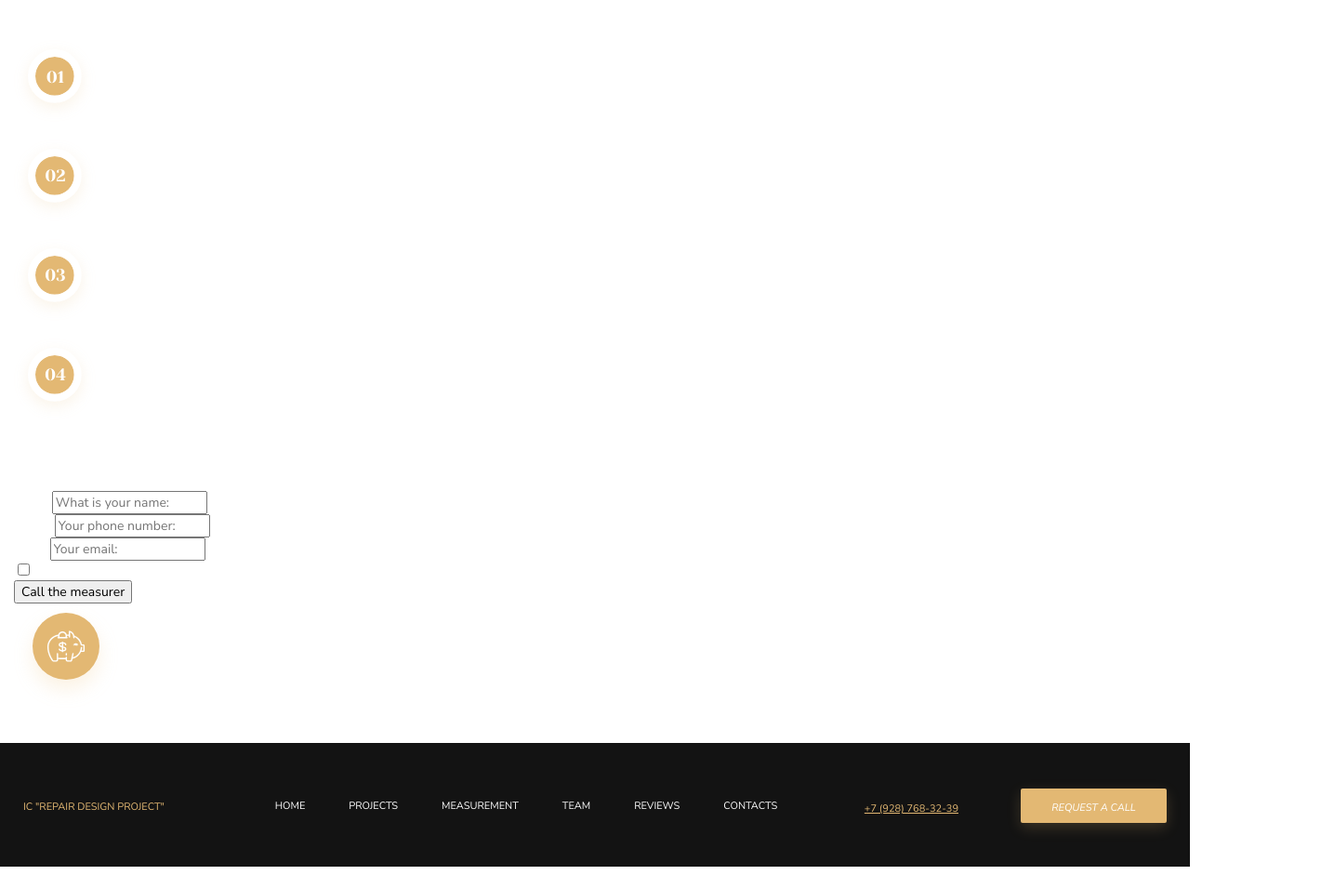
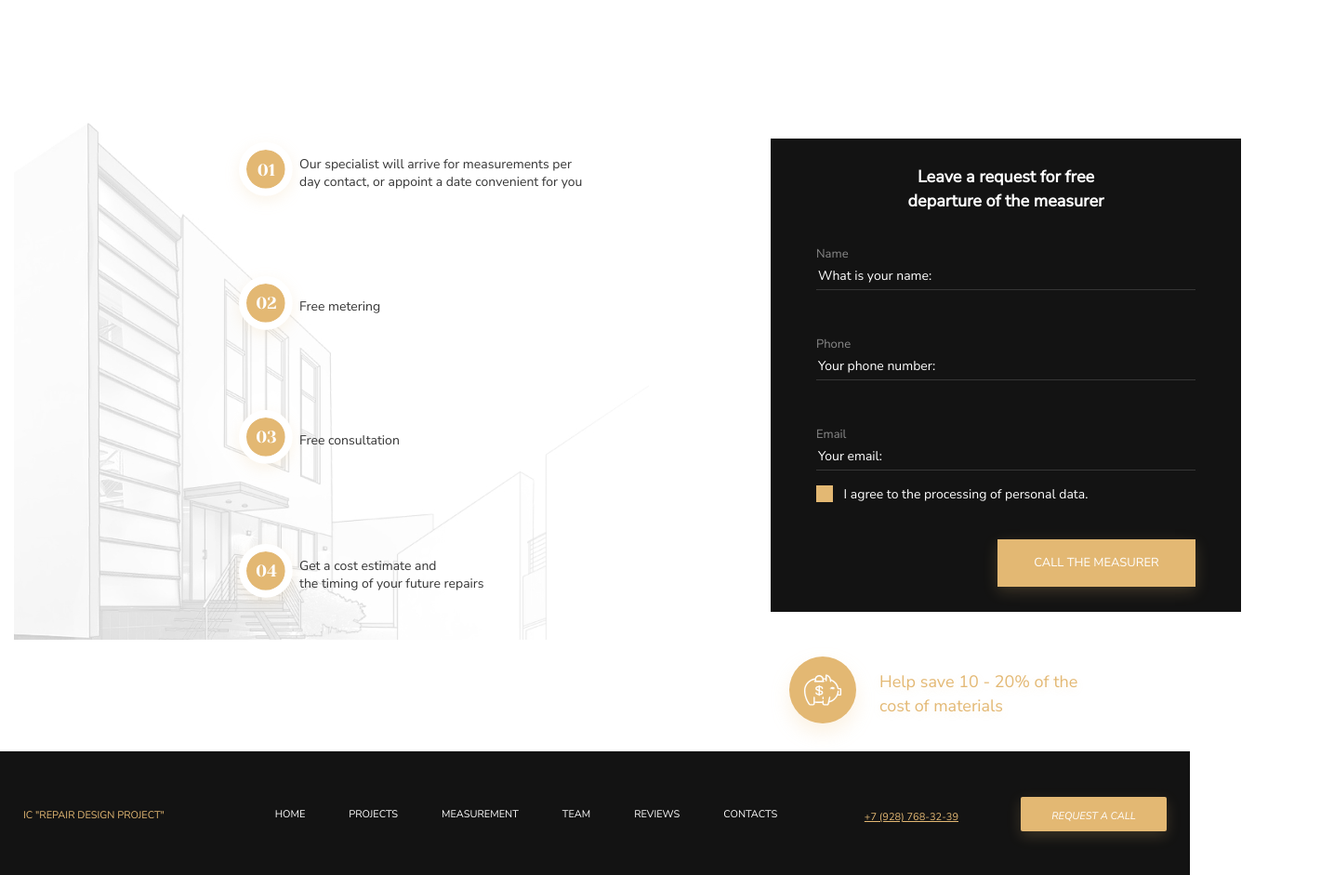
Before and after one commit to User-960/Design-Studio, a website: page app/index.html in a window 1280 px wide. Shown: the part 3340-4281 px from the top of the page at 93% size, 1435 px wide, since content can reach past the window. Drawn offline with Linux system fonts and the light colour scheme.

Commit message:
Issue 01.15.01 - Added styles for element request in index.html

```diff
--- a/app/scss/style.scss
+++ b/app/scss/style.scss
@@ -517,3 +517,101 @@ body {
     margin-left: -31px;
   }
 }
+
+.request {
+  &__inner {
+    display: flex;
+  }
+  &__services {
+    background-image: url(../images/Background.jpg);
+    background-repeat: no-repeat;
+    padding: 117px 71px 54px 249px;
+  }
+  &__item {
+    display: flex;
+    align-items: center;
+    width: 385px;
+    margin-left: -22px;
+    margin-top: -17px;
+  }
+  &__text {
+    color: $color-text-grey;
+    margin-left: -8px;
+    margin-top: -2px;
+  }
+  &__item+&__item {
+    margin-top: 56px;
+  }
+  &__order {
+    max-width: 737px;
+    padding: 106px 100px 0px 131px;
+  }
+  &__box {
+    width: 506px;
+    height: 509px;
+    background: $color-background-black;
+    padding: 28px 49px;
+  }
+  &__title {
+    width: 297px;
+    height: 47px;
+    font-size: 18px;
+    line-height: 26px;
+    margin-left: auto;
+    margin-right: auto;
+    text-align: center;
+  }
+  &__form {
+    margin-top: 39px;
+    &-marker {
+      display: block;
+      font-size: 13px;
+      line-height: 21px;
+      color: rgba(255, 255, 255, 0.5);
+    }
+    &-line {
+      border: none;
+      border-bottom: 1px solid rgba(255, 255, 255, 0.15);
+      background: none;
+      font-size: 14px;
+      line-height: 23px;
+      width: 408px;
+      padding-bottom: 3px;
+      color: #FFFFFF;
+    }
+    &-line::placeholder {
+      color: inherit;
+      line-height: 23px;
+    }
+  }
+  &__form+&__form {
+    margin-top: 48px;
+  }
+  &__checkbox {
+    @extend %checkbox-model;
+    margin-top: 16px;
+  }
+  &__btn {
+    @extend %btn-model;
+    margin-top: 39px;
+    width: 213px;
+    height: 51px;
+    font-size: 13px;
+    line-height: 21px;
+    border-radius: 0px;
+    margin-left: 195px;
+  }
+  &__help {
+    display: flex;
+    align-items: center;
+    margin-top: 38px;
+    &-text {
+      margin-left: 5px;
+      margin-top: -12px;
+      font-size: 18px;
+      line-height: 26px;
+      color: $color-gold;
+      text-shadow: 0px 3px 10px rgba(227, 184, 115, 0.15);
+    }
+  }
+}
```
Also changed, not shown: app/css/style.min.css.
